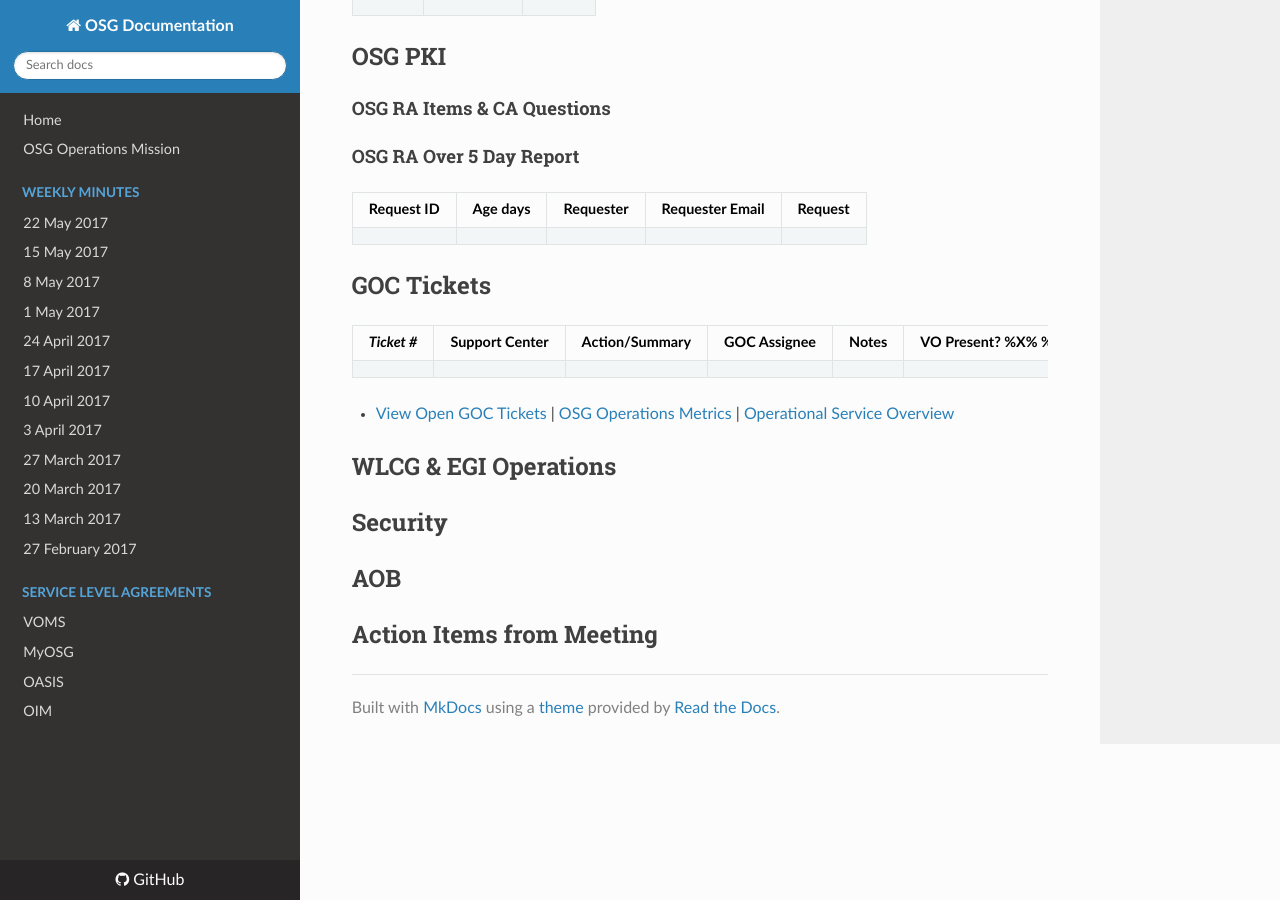
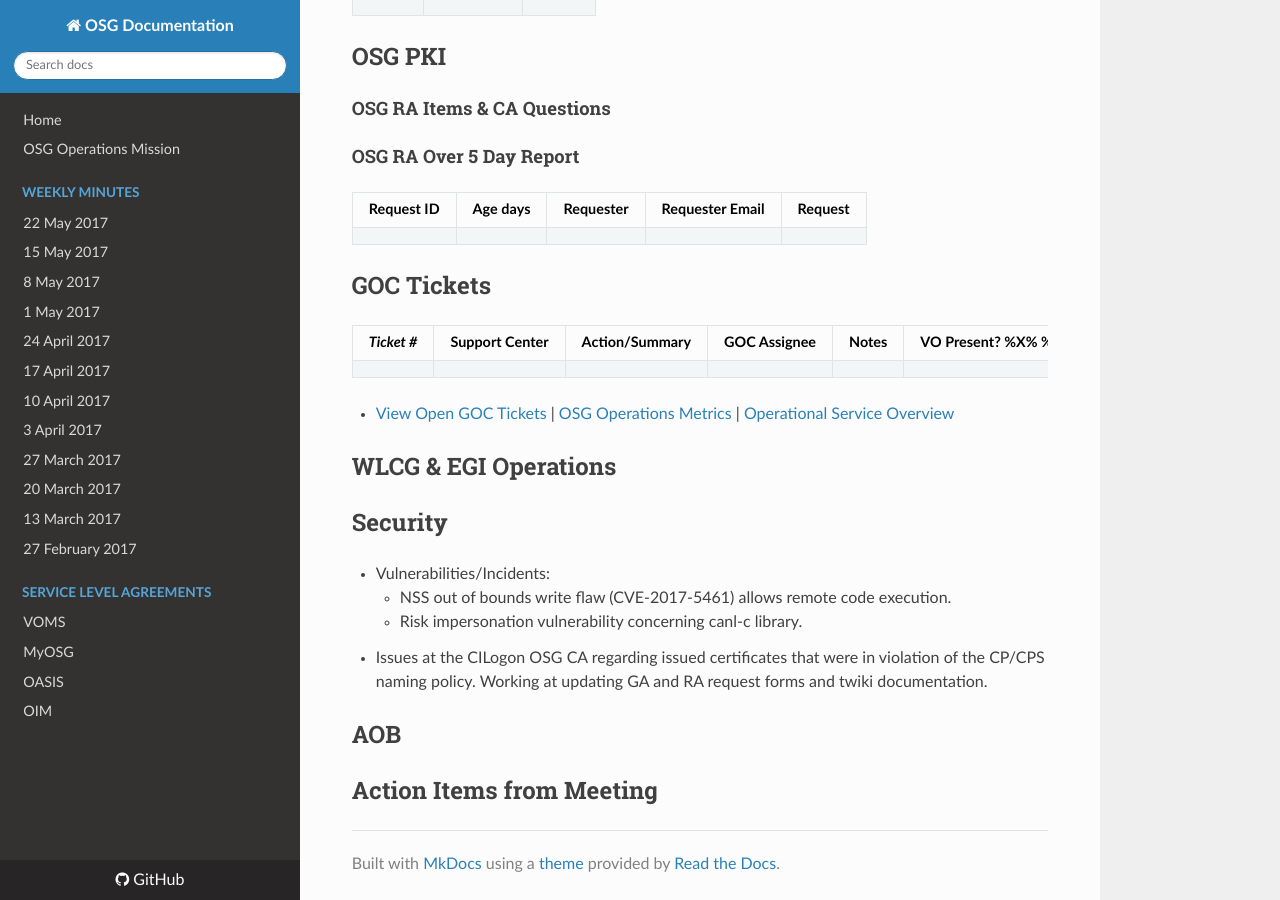
Before and after one commit to osg-htc/operations, an MkDocs documentation site: the page built from docs/WeeklyMinutes/19Jun2017.md, in a window 1280 px wide and 900 px high, scrolled down 2184 px. Built offline with MkDocs 1.6.1, drawn with Linux system fonts in a browser that asks for light colours; nearby versions of some CDN libraries; old or Windows-style settings are respelled for this version of MkDocs.

Commit message:
Update 19Jun2017.md
Update from security

```diff
--- a/docs/WeeklyMinutes/19Jun2017.md
+++ b/docs/WeeklyMinutes/19Jun2017.md
@@ -75,6 +75,10 @@
 ## WLCG & EGI Operations
 
 ## Security
+   * Vulnerabilities/Incidents:
+      * NSS out of bounds write flaw (CVE-2017-5461) allows remote code execution.
+      * Risk impersonation vulnerability concerning canl-c library.
+   * Issues at the CILogon OSG CA regarding issued certificates that were in violation of the CP/CPS naming policy. Working at updating GA and RA request forms and twiki documentation.
 
 ## AOB
 
```
